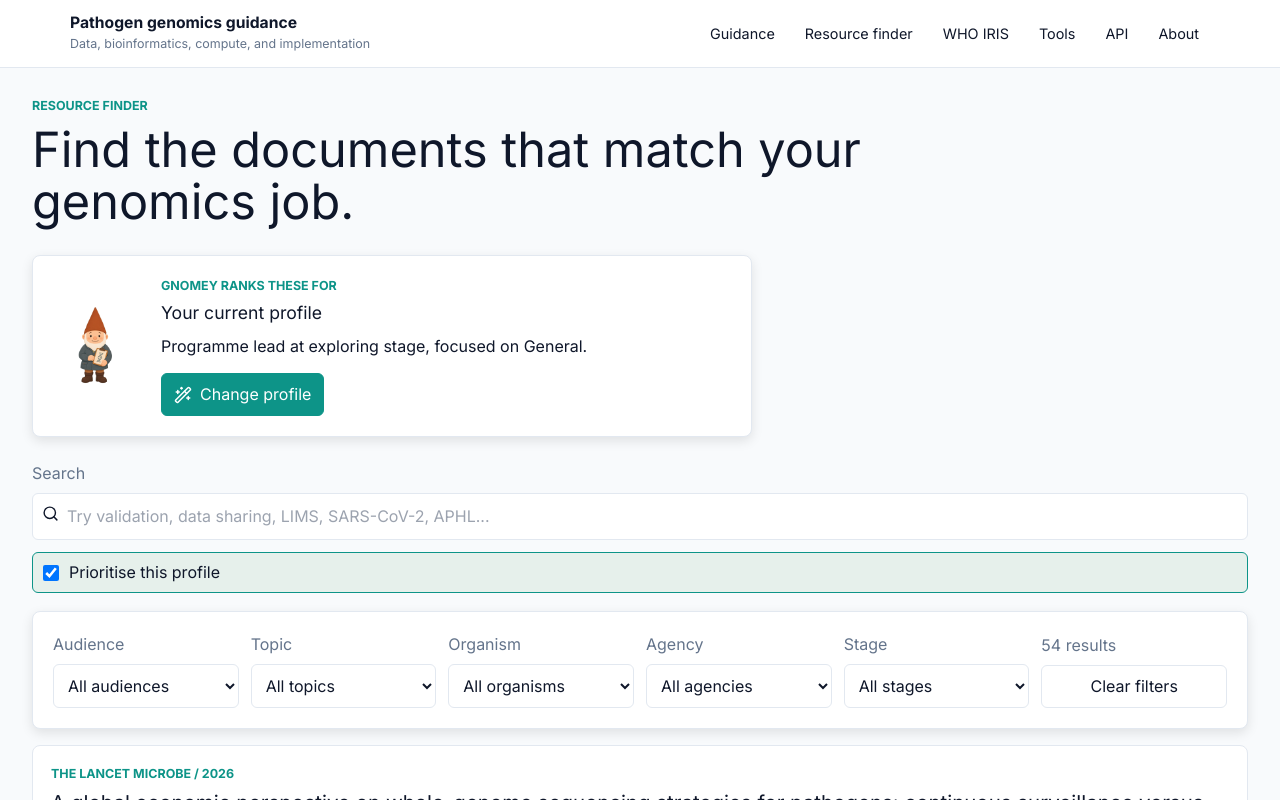
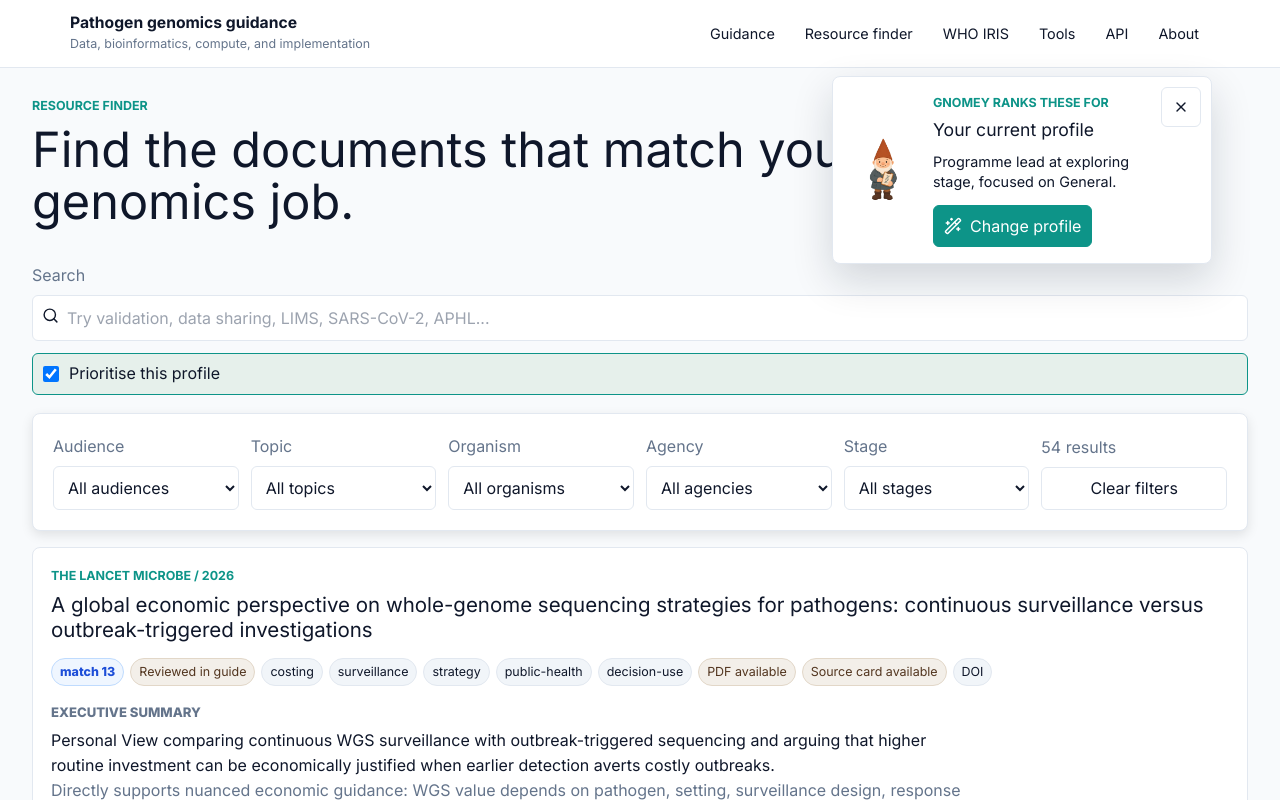
Before and after one commit to happykhan/pathogen-genomics-guidance-kb, a Next.js app: page /resources in a window 1280 px wide. Shown: the top 800 px of the page. Built offline with nearby package versions, Linux system fonts and the light colour scheme.

Commit message:
Use floating Gnomey on resource pages

```diff
--- a/src/components/ResourceFinder.tsx
+++ b/src/components/ResourceFinder.tsx
@@ -1,7 +1,7 @@
 "use client";
 
 import { useEffect, useMemo, useState } from "react";
-import { Download, ExternalLink, Search, Wand2 } from "lucide-react";
+import { Download, ExternalLink, Search, Wand2, X } from "lucide-react";
 import { GnomeyCard } from "./GnomeyCard";
 import { GnomeyWizard } from "./GnomeyWizard";
 import { resources } from "../data/resources";
@@ -35,6 +35,7 @@ const sourceStatusLabels = {
 export function ResourceFinder() {
   const [profile, setProfile] = useState<Profile>(defaultProfile);
   const [wizardOpen, setWizardOpen] = useState(false);
+  const [gnomeyDismissed, setGnomeyDismissed] = useState(false);
   const [query, setQuery] = useState("");
   const [onlyRecommended, setOnlyRecommended] = useState(true);
   const [filters, setFilters] = useState<FinderFilters>(defaultFilters);
@@ -99,6 +100,12 @@ export function ResourceFinder() {
   const totalPages = Math.max(1, Math.ceil(results.length / pageSize));
   const pageResults = results.slice((page - 1) * pageSize, page * pageSize);
 
+  function applyProfile(nextProfile: Profile) {
+    setProfile(nextProfile);
+    setWizardOpen(false);
+    setGnomeyDismissed(true);
+  }
+
   return (
     <section>
       <div inert={wizardOpen ? true : undefined} aria-hidden={wizardOpen ? "true" : undefined}>
@@ -107,8 +114,18 @@ export function ResourceFinder() {
             <p className="eyebrow">Resource finder</p>
             <h1 className="workspace-title">Find the documents that match your genomics job.</h1>
           </div>
-          <aside className="panel resource-profile-panel">
-            <div className="panel-body">
+        </div>
+
+        {!gnomeyDismissed ? (
+          <aside className="gnomey-floating panel no-print" aria-label="Gnomey resource finder helper">
+            <button
+              className="button icon-button gnomey-close"
+              type="button"
+              onClick={() => setGnomeyDismissed(true)}
+              aria-label="Close Gnomey helper"
+            >
+              <X size={16} />
+            </button>
             <GnomeyCard
               compact
               state={wizardOpen ? "thinking" : "collapsed"}
@@ -121,14 +138,13 @@ export function ResourceFinder() {
                 </button>
               }
             >
-                <p className="muted">
+              <p>
                 {roleLabels[profile.role]} at {stageLabels[profile.stage].toLowerCase()} stage, focused on{" "}
                 {profile.organisms.map((organism) => organismLabels[organism]).join(", ")}.
               </p>
             </GnomeyCard>
-            </div>
           </aside>
-        </div>
+        ) : null}
 
       <div className="toolbar">
         <label className="form-field" style={{ flex: "1 1 320px" }}>
@@ -267,7 +283,7 @@ export function ResourceFinder() {
         </nav>
       </div>
 
-      {wizardOpen ? <GnomeyWizard profile={profile} onApply={setProfile} onClose={() => setWizardOpen(false)} /> : null}
+      {wizardOpen ? <GnomeyWizard profile={profile} onApply={applyProfile} onClose={() => setWizardOpen(false)} /> : null}
     </section>
   );
 }
--- a/src/components/WhoIrisExplorer.tsx
+++ b/src/components/WhoIrisExplorer.tsx
@@ -1,7 +1,7 @@
 "use client";
 
 import { useEffect, useMemo, useState } from "react";
-import { Download, ExternalLink, Search, Wand2 } from "lucide-react";
+import { Download, ExternalLink, Search, Wand2, X } from "lucide-react";
 import { GnomeyCard } from "./GnomeyCard";
 import { GnomeyWizard } from "./GnomeyWizard";
 import { whoIrisGeneratedAt, whoIrisResources } from "../data/whoIrisResources";
@@ -50,6 +50,7 @@ function shortAbstract(record: WhoIrisRecord) {
 export function WhoIrisExplorer() {
   const [profile, setProfile] = useState<Profile>(defaultProfile);
   const [wizardOpen, setWizardOpen] = useState(false);
+  const [gnomeyDismissed, setGnomeyDismissed] = useState(false);
   const [query, setQuery] = useState("");
   const [organism, setOrganism] = useState<"all" | OrganismFocus>("all");
   const [topic, setTopic] = useState("all");
@@ -104,6 +105,7 @@ export function WhoIrisExplorer() {
   function applyProfile(nextProfile: Profile) {
     setProfile(nextProfile);
     setWizardOpen(false);
+    setGnomeyDismissed(true);
   }
 
   return (
@@ -118,8 +120,18 @@ export function WhoIrisExplorer() {
               costing, laboratory, and implementation records, then ranks them against the current profile.
             </p>
           </div>
-          <aside className="panel resource-profile-panel">
-            <div className="panel-body">
+        </div>
+
+        {!gnomeyDismissed ? (
+          <aside className="gnomey-floating panel no-print" aria-label="Gnomey WHO IRIS helper">
+            <button
+              className="button icon-button gnomey-close"
+              type="button"
+              onClick={() => setGnomeyDismissed(true)}
+              aria-label="Close Gnomey helper"
+            >
+              <X size={16} />
+            </button>
             <GnomeyCard
               compact
               state={wizardOpen ? "thinking" : "collapsed"}
@@ -132,14 +144,13 @@ export function WhoIrisExplorer() {
                 </button>
               }
             >
-                <p className="muted">
+              <p>
                 {stageLabels[profile.stage]} stage, focused on{" "}
                 {profile.organisms.map((value) => organismLabels[value]).join(", ")}. Metadata last synced {generatedDate}.
               </p>
             </GnomeyCard>
-            </div>
           </aside>
-        </div>
+        ) : null}
 
         <section className="panel filter-panel" aria-label="WHO IRIS filters">
           <div className="panel-body">
```
Lines whose indentation alone changed are shown as unchanged.
